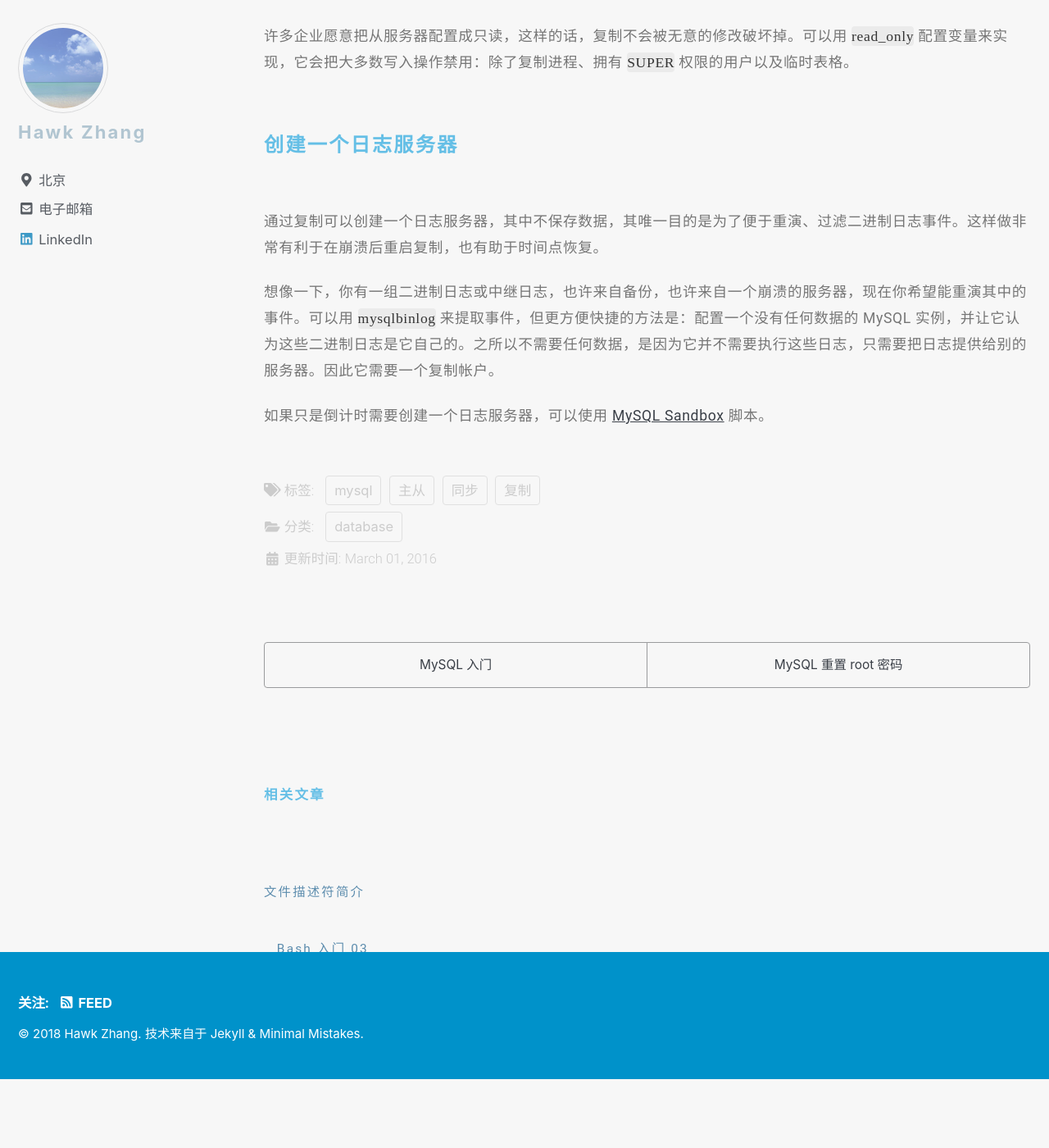
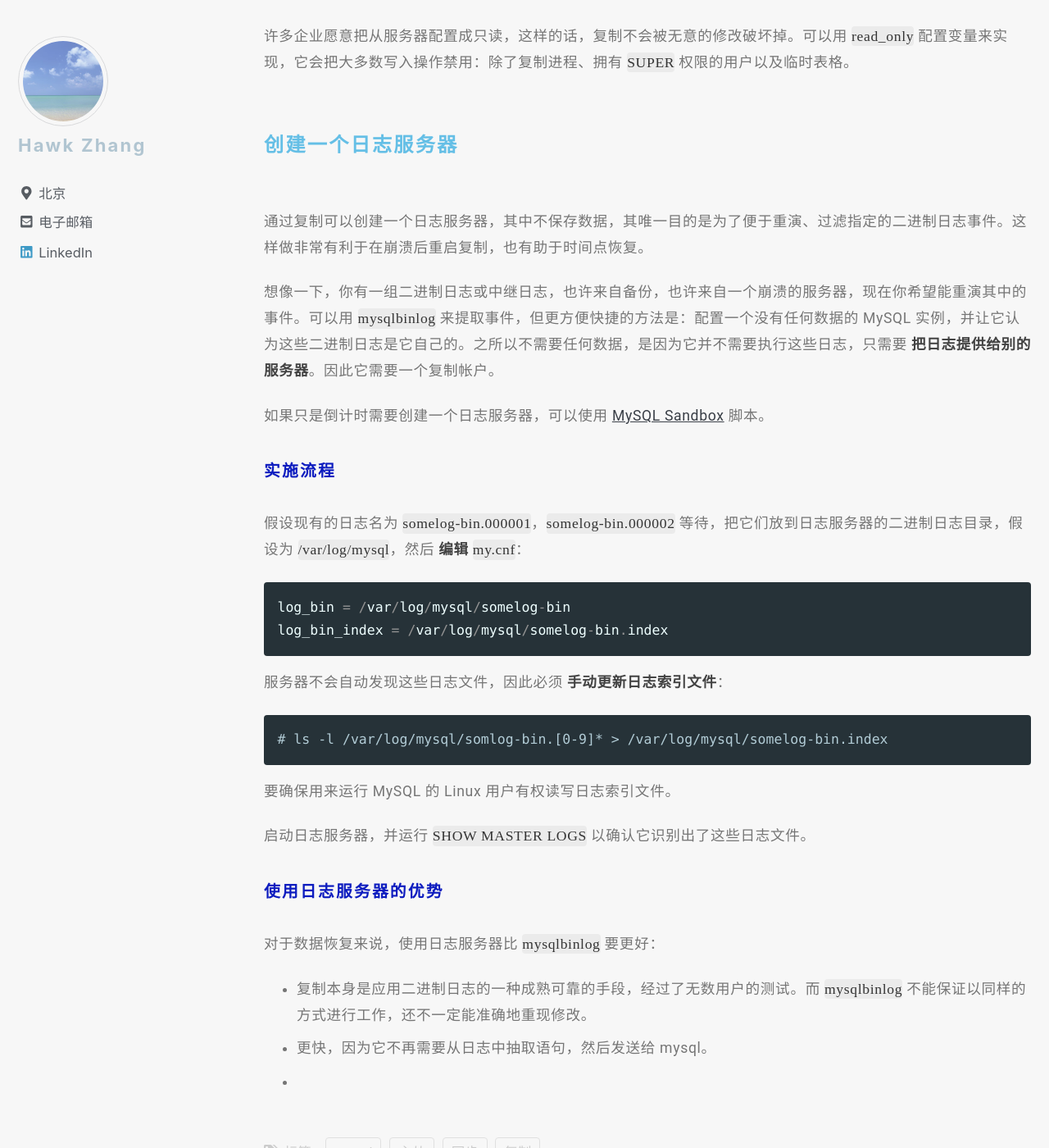
Before and after one commit to narru888/linotes_note, a Jekyll site: the page built from _posts/mysql/2016-03-01-master.slave.md, in a window 1280 px wide and 1400 px high, scrolled down 41359 px. Shown: the whole window at 82% size. Built offline with Jekyll 4.4.1, drawn with Linux system fonts in a browser that asks for light colours; nearby versions of some CDN libraries; a script that is not in the unit is left out; before the commit the page ends 42691 px from its top, so only the background shows below that.

Commit message:
update on 2018-08-15 09:00:01 CST

````diff
--- a/_posts/mysql/2016-03-01-master.slave.md
+++ b/_posts/mysql/2016-03-01-master.slave.md
@@ -1289,8 +1289,35 @@ replicate_wild_do_table = sales.%
 
 #### 创建一个日志服务器
 
-通过复制可以创建一个日志服务器，其中不保存数据，其唯一目的是为了便于重演、过滤二进制日志事件。这样做非常有利于在崩溃后重启复制，也有助于时间点恢复。
+通过复制可以创建一个日志服务器，其中不保存数据，其唯一目的是为了便于重演、过滤指定的二进制日志事件。这样做非常有利于在崩溃后重启复制，也有助于时间点恢复。
 
-想像一下，你有一组二进制日志或中继日志，也许来自备份，也许来自一个崩溃的服务器，现在你希望能重演其中的事件。可以用 `mysqlbinlog` 来提取事件，但更方便快捷的方法是：配置一个没有任何数据的 MySQL 实例，并让它认为这些二进制日志是它自己的。之所以不需要任何数据，是因为它并不需要执行这些日志，只需要把日志提供给别的服务器。因此它需要一个复制帐户。
+想像一下，你有一组二进制日志或中继日志，也许来自备份，也许来自一个崩溃的服务器，现在你希望能重演其中的事件。可以用 `mysqlbinlog` 来提取事件，但更方便快捷的方法是：配置一个没有任何数据的 MySQL 实例，并让它认为这些二进制日志是它自己的。之所以不需要任何数据，是因为它并不需要执行这些日志，只需要 **把日志提供给别的服务器**。因此它需要一个复制帐户。
 
 如果只是倒计时需要创建一个日志服务器，可以使用 [MySQL Sandbox](http://mysqlsandbox.net) 脚本。
+
+##### 实施流程
+
+假设现有的日志名为 `somelog-bin.000001`，`somelog-bin.000002` 等待，把它们放到日志服务器的二进制日志目录，假设为 `/var/log/mysql`，然后 **编辑 `my.cnf`**：
+
+```conf
+log_bin = /var/log/mysql/somelog-bin
+log_bin_index = /var/log/mysql/somelog-bin.index
+```
+
+服务器不会自动发现这些日志文件，因此必须 **手动更新日志索引文件**：
+
+```bash
+# ls -l /var/log/mysql/somlog-bin.[0-9]* > /var/log/mysql/somelog-bin.index
+```
+
+要确保用来运行 MySQL 的 Linux 用户有权读写日志索引文件。
+
+启动日志服务器，并运行 `SHOW MASTER LOGS` 以确认它识别出了这些日志文件。
+
+##### 使用日志服务器的优势
+
+对于数据恢复来说，使用日志服务器比 `mysqlbinlog` 要更好：
+
+* 复制本身是应用二进制日志的一种成熟可靠的手段，经过了无数用户的测试。而 `mysqlbinlog` 不能保证以同样的方式进行工作，还不一定能准确地重现修改。
+* 更快，因为它不再需要从日志中抽取语句，然后发送给 mysql。
+*
````
